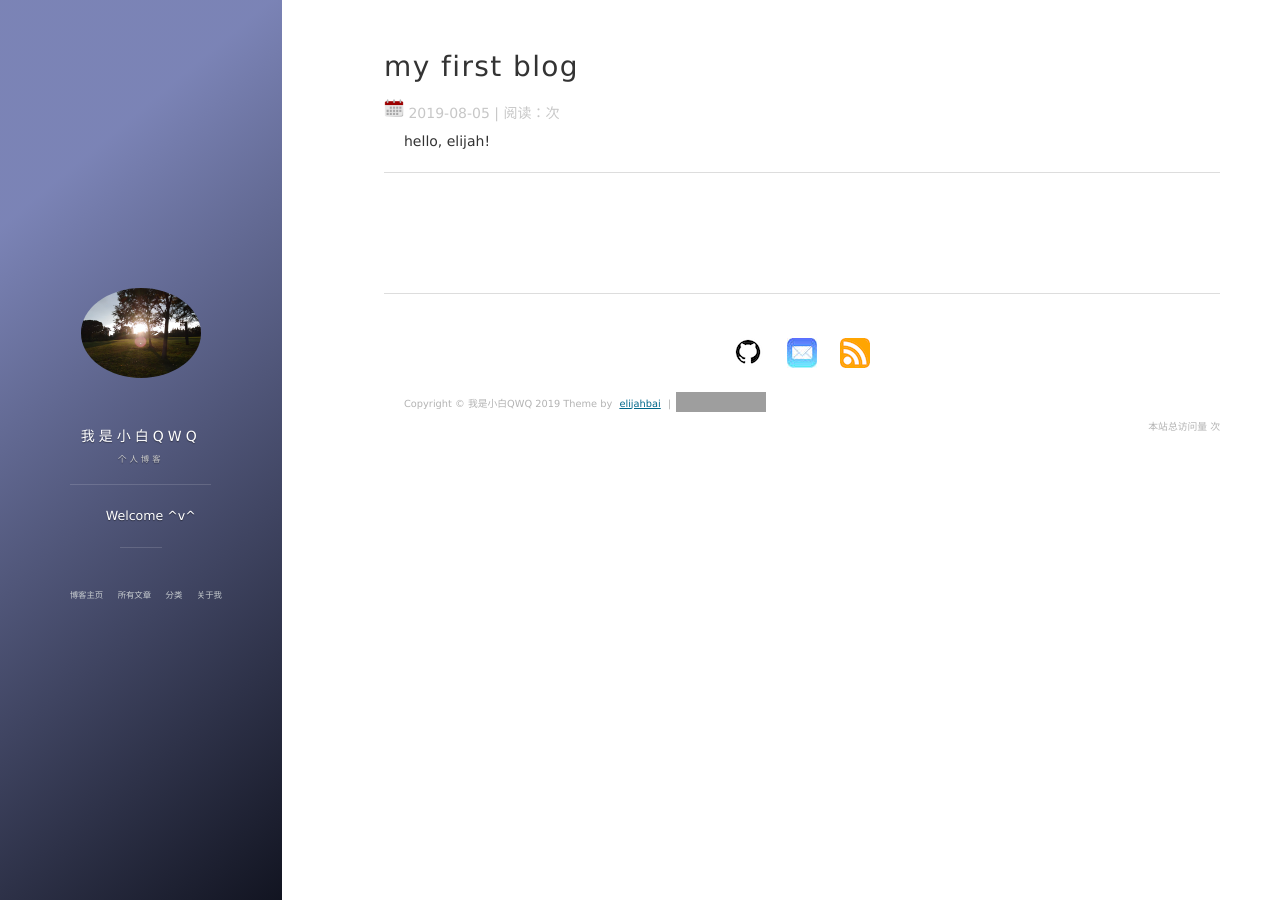
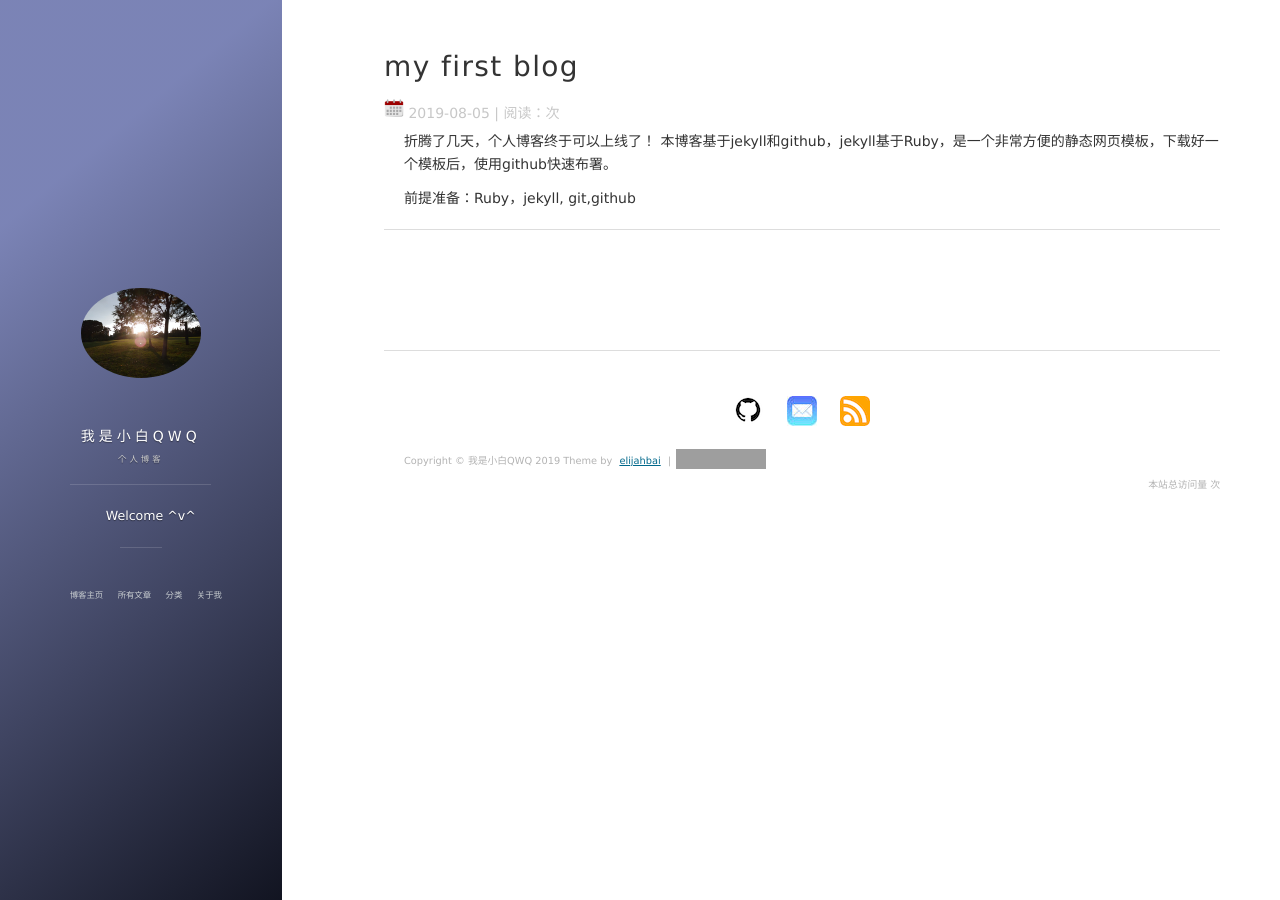
Before and after one commit to elijahbai/elijahbai.github.io, a Jekyll site: the page built from _posts/2019-08-05-myfirstblog.md, in a window 1280 px wide. Built offline with Jekyll 4.4.1, drawn with Linux system fonts in a browser that asks for light colours; nearby versions of some CDN libraries; comment, search, counter and statistics services are not loaded; grey boxes are pictures that could not be loaded.

Commit message:
Update 2019-08-05-myfirstblog.md

```diff
--- a/_posts/2019-08-05-myfirstblog.md
+++ b/_posts/2019-08-05-myfirstblog.md
@@ -4,4 +4,7 @@ title: "my first blog"
 date: 2019-08-05
 tag: 博客
 ---
-hello, elijah!
+折腾了几天，个人博客终于可以上线了！
+本博客基于jekyll和github，jekyll基于Ruby，是一个非常方便的静态网页模板，下载好一个模板后，使用github快速布署。
+
+前提准备：Ruby，jekyll, git,github
```
